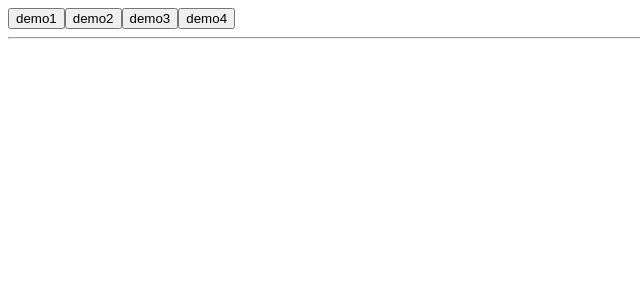
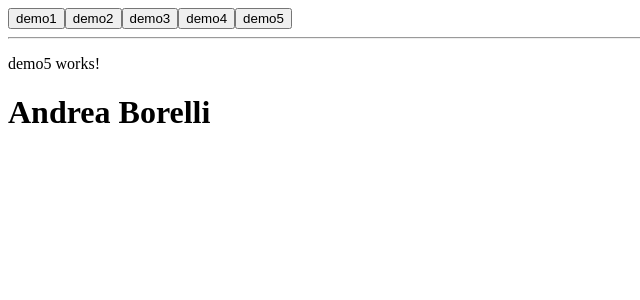
Before and after one commit to andreaborelli/angular16-demo, an Angular app: page /demo5 in a window 1280 px wide. Before the commit this address led to /. Shown: the top 300 px of the page, without its empty margins (0-640 px from the left). Built offline with nearby package versions, Linux system fonts and the light colour scheme.

Commit message:
withComponentInputBinding - Route Inputs

```diff
--- a/src/app/app.config.ts
+++ b/src/app/app.config.ts
@@ -1,12 +1,12 @@
 import { ApplicationConfig } from '@angular/core';
-import { provideRouter } from '@angular/router';
+import { provideRouter, withComponentInputBinding } from '@angular/router';
 import { provideHttpClient } from '@angular/common/http';
 
 import { routes } from './app.routes';
 
 export const appConfig: ApplicationConfig = {
   providers: [
-    provideRouter(routes),
+    provideRouter(routes, withComponentInputBinding()),
     provideHttpClient() // fornisce il servizio HttpClient per inviare richieste HTTP a un server e ricevere le risposte
 
    ] // routes è un array di oggetti che rappresentano le rotte dell'applicazione
--- a/src/app/app.routes.ts
+++ b/src/app/app.routes.ts
@@ -6,6 +6,9 @@ export const routes: Routes = [ // carico con lazy loading un componente specifi
   { path: 'demo2', loadComponent: () => import('./features/demo2.component').then(c => c.Demo2Component) },
   { path: 'demo3', loadComponent: () => import('./features/demo3.component').then(c => c.Demo3Component)},
   { path: 'demo4', loadComponent: () => import('./features/demo4.component').then(c => c.Demo4Component)},
+
+  { path: 'demo5', loadComponent: () => import('./features/demo5.component').then(c => c.Demo5Component),
+  data : {title: 'Andrea Borelli'}}, // passo un dato al componente
   { path: '', redirectTo: 'demo1', pathMatch: 'full' }
 ];
 
--- a/src/app/core/nav-bar.component.ts
+++ b/src/app/core/nav-bar.component.ts
@@ -14,6 +14,7 @@ import { RouterLink } from '@angular/router';
     <button routerLink="demo2">demo2</button>
     <button routerLink="demo3">demo3</button>
     <button routerLink="demo4">demo4</button>
+    <button routerLink="demo5">demo5</button>
   `,
   styles: [
   ]
--- /dev/null
+++ b/src/app/features/demo5.component.ts
@@ -0,0 +1,27 @@
+import { Component, Input } from '@angular/core';
+import { CommonModule } from '@angular/common';
+
+@Component({
+  selector: 'app-demo5',
+  standalone: true,
+  imports: [CommonModule],
+  template: `
+    <p>
+      demo5 works!
+    </p>
+    <h1>{{title}}</h1>
+  `,
+  styles: [
+  ]
+})
+export class Demo5Component {
+
+/* una novità di angular 16 è la possibilità
+per un componente di routes di accettare proprietà in input,
+quindi possiamo decorare una proprietà */
+
+// inserendo un secondo parametro ' withComponentInputBinding() ' nel file app.config.ts
+
+  @Input() title: string = '';
+
+}
```
